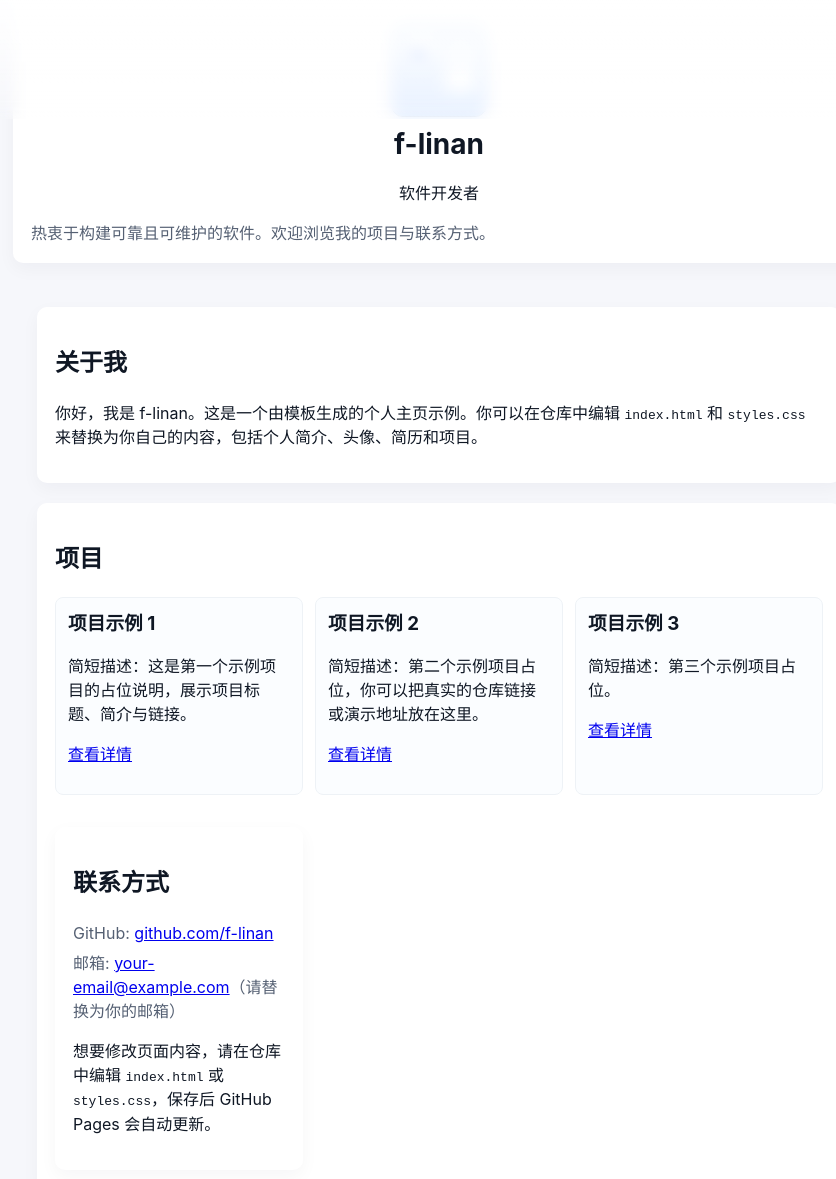
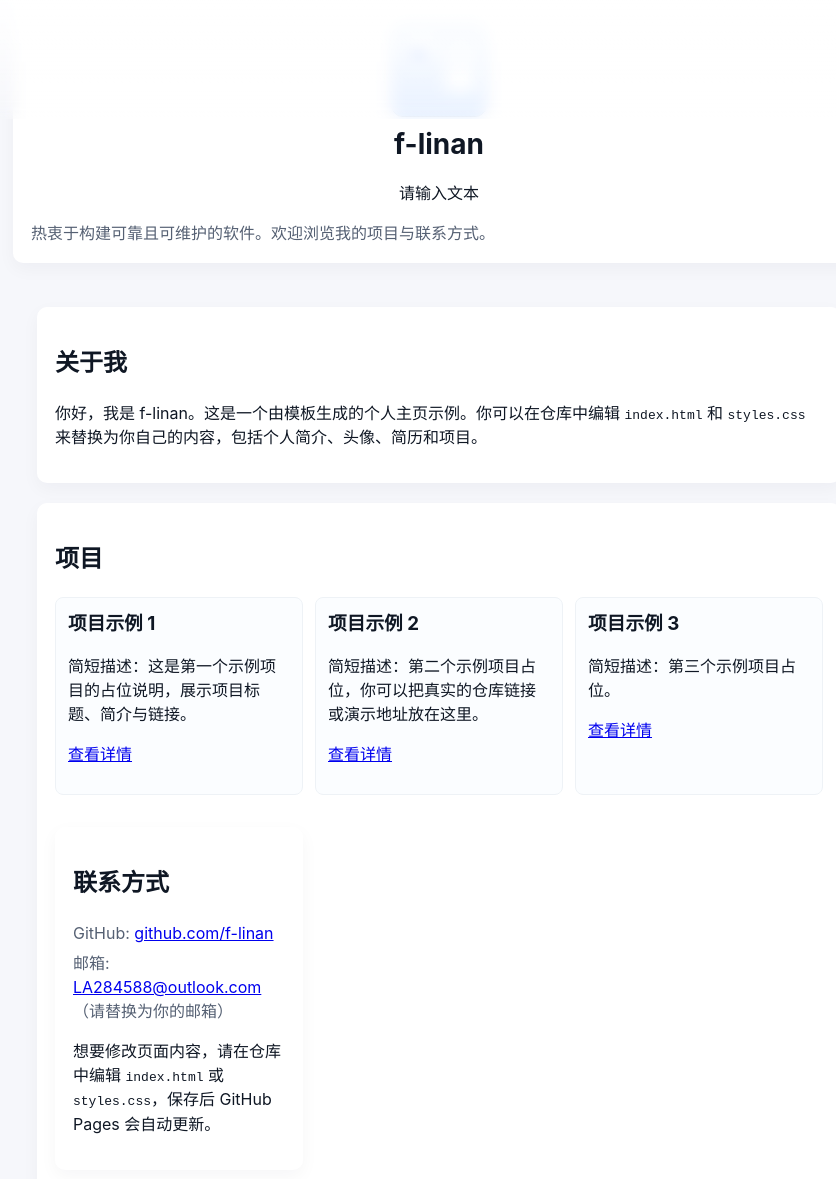
Before and after one commit to f-Linan/f-Linan.github.io, a plain HTML site: page index.html in a window 1280 px wide. Shown: the part 41-1220 px from the top of the page, without its empty margins (201-1037 px from the left). Drawn offline with Linux system fonts and the light colour scheme.

Commit message:
更新 index.html

```diff
--- a/index.html
+++ b/index.html
@@ -13,7 +13,7 @@
       <div style="text-align:center;"><img class="avatar" src="assets/avatar.svg" alt="f-linan 头像"></div>
       <div class="intro">
         <h1 align="center">f-linan</h1>
-        <p align="center">软件开发者</p>
+        <p align="center">请输入文本</p>
         <p class="tagline">热衷于构建可靠且可维护的软件。欢迎浏览我的项目与联系方式。</p>
       </div>
     </div>
@@ -49,7 +49,7 @@
       <h2>联系方式</h2>
       <ul class="contact-list">
         <li>GitHub: <a href="https://github.com/f-linan" target="_blank" rel="noopener">github.com/f-linan</a></li>
-        <li>邮箱: <a href="mailto:your-email@example.com">your-email@example.com</a>（请替换为你的邮箱）</li>
+        <li>邮箱: <a href="mailto:LA284588@outlook.com">LA284588@outlook.com</a>（请替换为你的邮箱）</li>
       </ul>
       <p>想要修改页面内容，请在仓库中编辑 <code>index.html</code> 或 <code>styles.css</code>，保存后 GitHub Pages 会自动更新。</p>
     </section>
```
